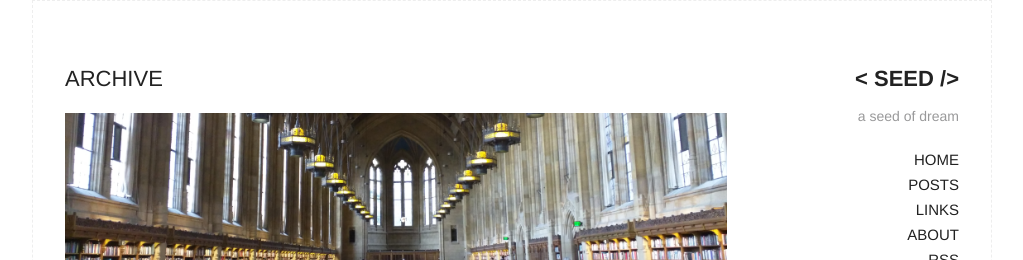
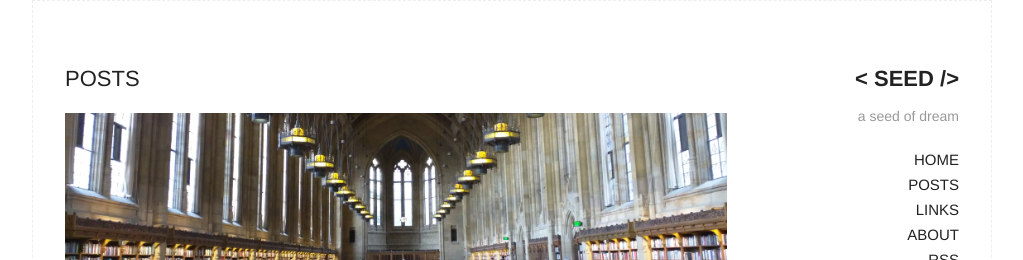
Before and after one commit to Tonyxu82/tonyxu82.github.io, a Jekyll site: the page built from archive.html, in a window 1280 px wide. Shown: the top 260 px of the page, without its empty margins (128-1151 px from the left). Built offline with Jekyll 4.4.1, drawn with Linux system fonts in a browser that asks for light colours.

Commit message:
update post_card and renmae the archive to posts

```diff
--- a/_sass/_layout.scss
+++ b/_sass/_layout.scss
@@ -181,7 +181,7 @@
 }
 
 .post_card{
-  padding: 20px 1em 0em 1em;
+  padding: 15px 1em 0em 1em;
   box-shadow: 1px 1px 5px #AAA;
 }
 
--- a/archive.html
+++ b/archive.html
@@ -1,11 +1,11 @@
 ---
 layout: default
-title: ARCHIVE
+title: POSTS
 ---
 
 <div>
 
-  <h2>ARCHIVE</h2>
+  <h2>POSTS</h2>
   <img src="{{site.baseurl}}\img\library.png" alt="library">
   <section class="archive_list">
     {% for category in site.categories %}
--- a/index.html
+++ b/index.html
@@ -1,6 +1,6 @@
 ---
 layout: default
-title: Home
+title: SEED
 ---
 
 <div class="home">
```
